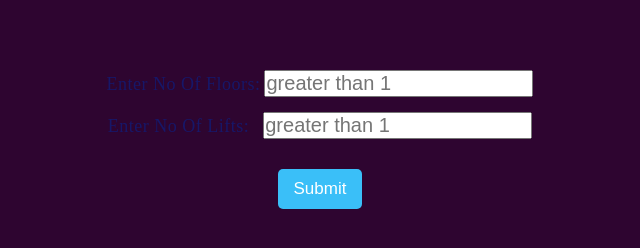
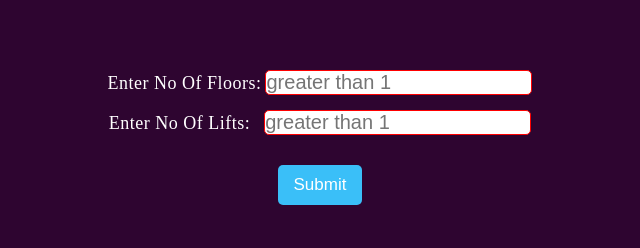
Before and after one commit to ishant005/Sample-Lift, a plain HTML site: page index.html in a window 1280 px wide. Shown: the whole page, without its empty margins (320-960 px from the left). Drawn offline with Linux system fonts and the light colour scheme.

Commit message:
modified css

```diff
--- a/index.css
+++ b/index.css
@@ -12,7 +12,8 @@
   }
 
   label {
-    color: var(--primary-color);
+    /* color: var(--primary-color); */
+    color: white;
     font-size: 18px;
     font-weight: 500;
     letter-spacing: 0.5px;
@@ -20,6 +21,8 @@
 
   input {
     font-size: 20px;
+    border: 1px solid red;
+    border-radius: 5px;
   }
 
   .details-section {
--- a/index.js
+++ b/index.js
@@ -114,7 +114,7 @@ function startLift(targetFloor){
             const floorDistance = Math.abs(targetFloor - Number(freeLift[i].dataset.floor))
             if (distance === null) {
                 distance = floorDistance;
-                liftAvailable = freeLift[i]
+                liftAvailable = freeLift[i];
             }
         }
         liftStatus(targetFloor, liftAvailable, distance)
```
